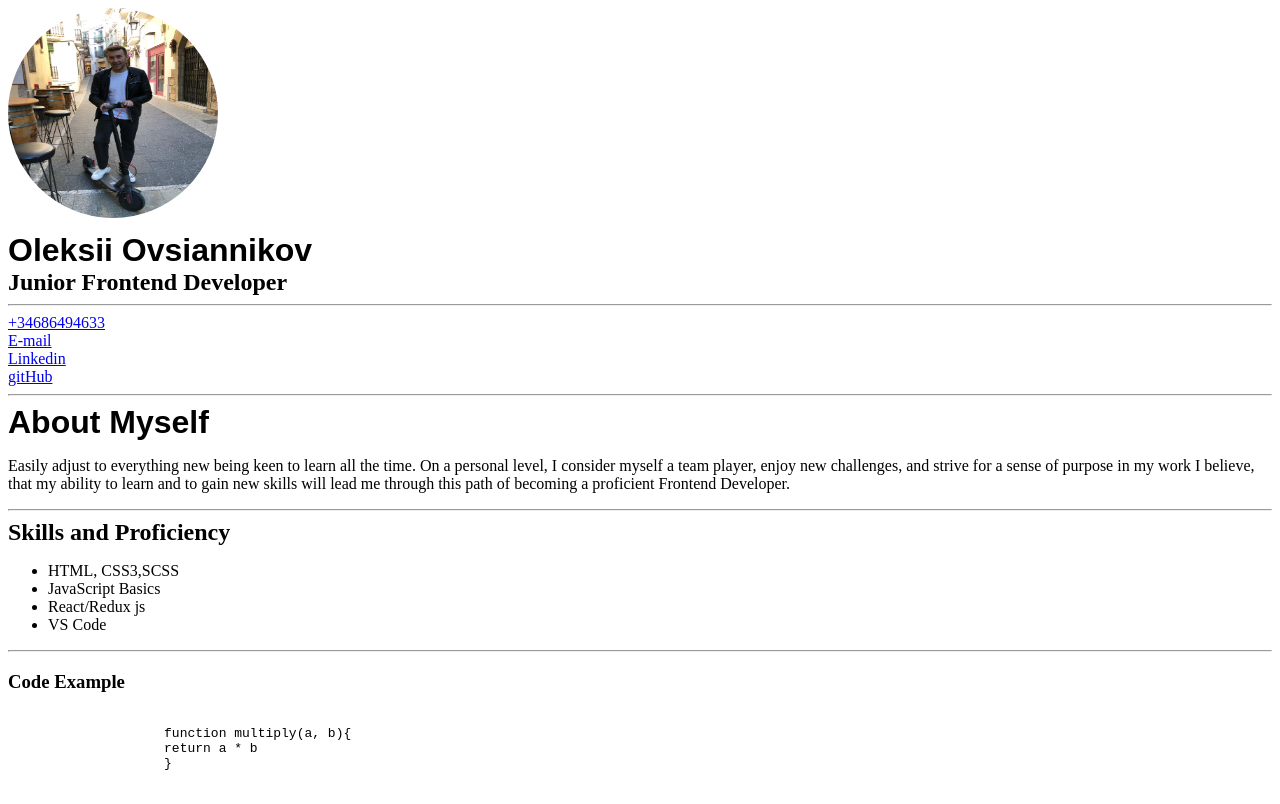
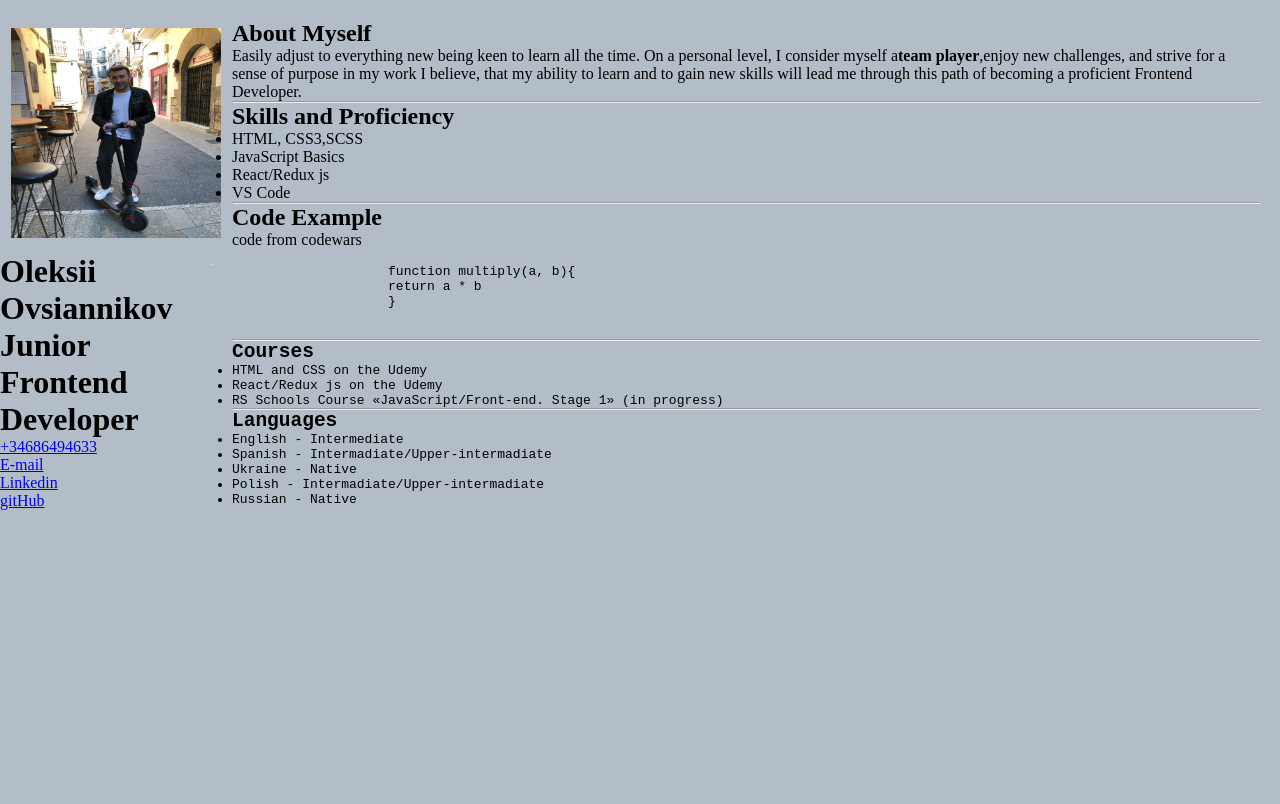
Before and after one commit to ametquia/rsschool-cv, a plain HTML site: page index.html in a window 1280 px wide. Shown: the top 804 px of the page. Drawn offline with Linux system fonts and the light colour scheme.

Commit message:
docs: create css file

```diff
--- a/index.html
+++ b/index.html
@@ -9,13 +9,14 @@
 </head>
 
 <body>
-    <div id="header">
-        <header>
-            <img width="210" height="210" src="./images/photo.JPG" alt="">
+    <div id="container">
+        <div class="left"
+        <div class="image">
+            <img width=
+            "210" height="210" src="./images/photo.JPG" alt="">
+        </div>
             <h1>Oleksii Ovsiannikov</h1>
-            <h2>Junior Frontend Developer</h2>
-        </header>
-        <hr>
+            <h1>Junior Frontend Developer</h1>
         <section class="contact information">
             <a href="tel: +34686494633">+34686494633</a><br>
             <a href="bcnzap@gmail.com ">E-mail</a><br>
@@ -23,14 +24,14 @@
             <a href="https://github.com/ametquia">gitHub</a>
         </section>
     </div>
+  </div>
     <hr>
-    <main>
+    <div class="right">
         <article>
-            <h1>About Myself</h1>
-
+            <h2>About Myself</h2>
             <p>
                 Easily adjust to everything new being keen to learn all the time. On a personal level, I
-                consider myself a team player, enjoy new challenges, and
+                consider myself a<strong>team player</strong>,enjoy new challenges, and
                 strive for a sense of purpose in my work
 
                 I believe, that my ability to learn and to gain new skills will lead me through this path
@@ -48,11 +49,12 @@
                 <li>React/Redux js</li>
                 <li>VS Code</li>
             </ul>
-
         </section>
         <hr>
         <section class="code_example">
-            <h3>Code Example</h3>
+            <h2>Code Example</h2>
+            <p>code from codewars</p>
+
             <pre>
                 <code>
                     function multiply(a, b){
@@ -61,7 +63,7 @@
                 </сode>
             </pre>
         </section>
-
+        <hr>
         <section class="Courses">
             <h2>Courses</h2>
             <ul>
@@ -71,7 +73,7 @@
             </ul>
 
         </section>
-
+        <hr>
         <section class="Languages">
             <h2>Languages</h2>
             <ul>
@@ -85,6 +87,8 @@
         </section>
 
     </footer>
+</div>
+</div>
 </body>
 
 </html>
--- a/style.css
+++ b/style.css
@@ -1,22 +1,44 @@
-.name {
-    font:
-        bold calc(0.025 * (100vw)) Arial,
-        sans-serif;
+* {
+    margin: 0;
+    padding: 0;
+    box-sizing: border-box;
 }
 
-img {
-    margin-bottom: 10px;
-    border: 10px solid var(--pink-color);
-    border-radius: 50%;
+body {
+    background-color: rgb(179, 189, 200);
+    display: flex;
+    justify-content: center;
+    align-items: center;
 }
 
-h1 {
-    font:
-        bold calc(0.025 * (100vw)) Arial,
-        sans-serif;
+.container {
+    width: 50%;
+    max-width: 1000px;
+    min-height: 100px;
+    background-color: rgb(245, 239, 231);
+    margin: 0px;
+    display: grid;
+    grid-template-columns: 2fr 4fr;
 }
 
-h1,
-h2 {
-    margin: 0;
+/* #left, #right{
+    position: initial;
+    display: table-cell;
+    padding: 20px;
+    border: 1px solid #ccc;
+    } */
+
+
+
+
+.left {
+    position: initial;
+    padding: 5%;
+
 }
+
+.right {
+    position: initial;
+    padding: 20px;
+
+}
```
